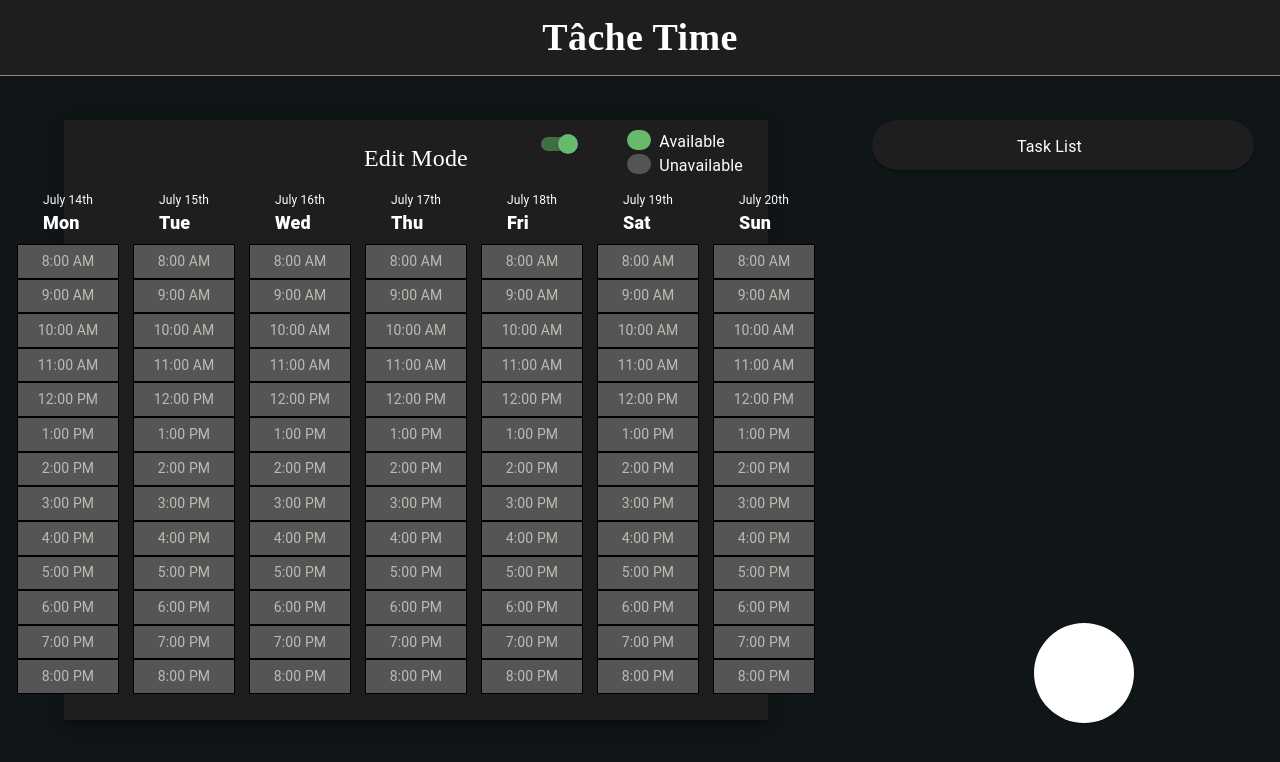
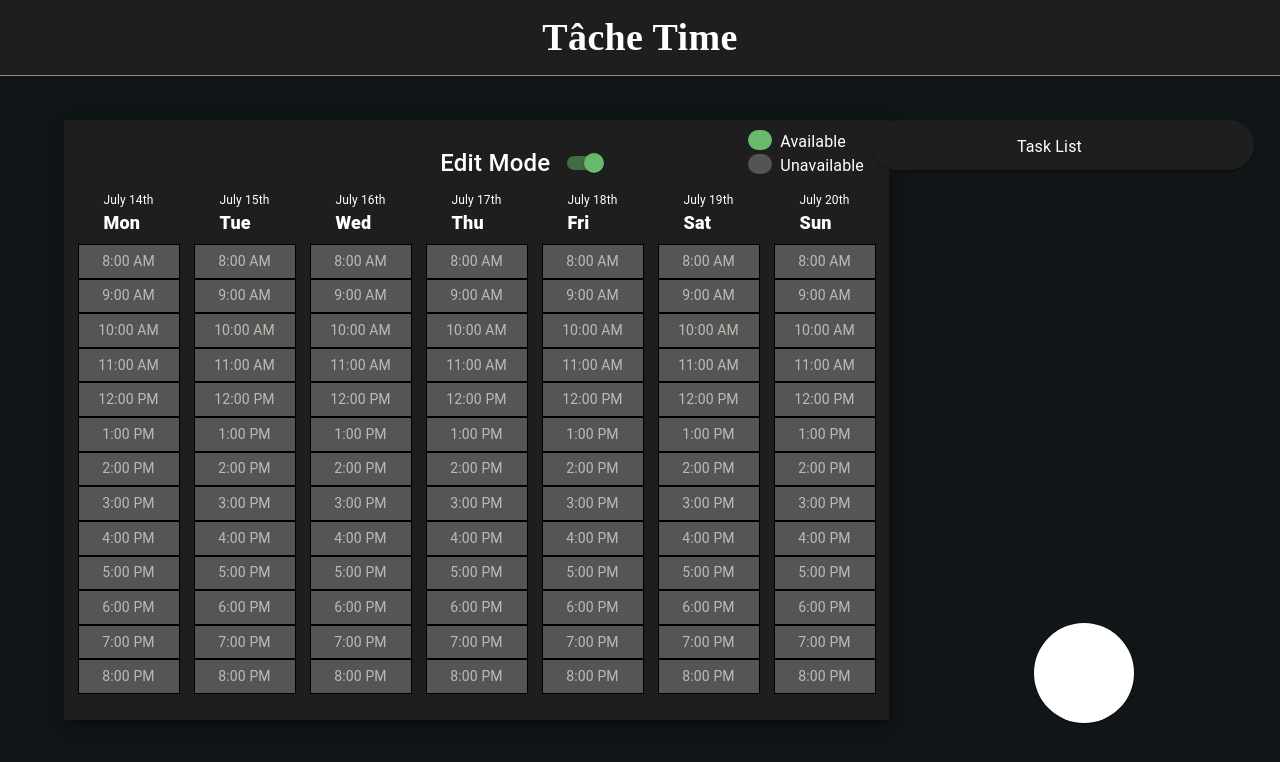
Before and after one commit to dev-pigeon/tache-time, a React (Vite) app in the folder client/: page / in a window 1280 px wide. Shown: the top 762 px of the page. Built offline with nearby package versions, Linux system fonts and the light colour scheme; some icons are missing.

Commit message:
view control toggle aligned with mode title

```diff
--- a/client/src/components/Calendar/CalendarContainer.tsx
+++ b/client/src/components/Calendar/CalendarContainer.tsx
@@ -37,6 +37,7 @@ const CalendarContainer = ({
       id="calendar-container"
       sx={{ boxShadow: 10 }}
     >
+      <Stack direction={"row"} id="calendar-label-container">
         <Tooltip
           slotProps={{
             tooltip: {
@@ -49,11 +50,12 @@ const CalendarContainer = ({
           arrow
           placement="top"
         >
-        <Typography id="calendar-container-label">
+          <Typography id="calendar-label">
             {viewControlHook.editMode ? `Edit Mode` : "View Mode"}{" "}
           </Typography>
         </Tooltip>
         <ViewControlContainer viewControlHook={viewControlHook} />
+      </Stack>
       <Stack position={"absolute"} top={10} right={25}>
         <WorkLabel text="Available" bgColor="#67ba6b" />
         <WorkLabel text="Unavailable" bgColor="#545454" />
--- a/client/src/styles/CalendarContainer.css
+++ b/client/src/styles/CalendarContainer.css
@@ -1,5 +1,6 @@
 #calendar-container {
     width: 55%;
+    min-width: 825px;
     top:15%;
     left: 5%;
     position: fixed;
@@ -9,11 +10,21 @@
     background-color: #1e1e1e;
 }
 
-#calendar-container-label {
+#calendar-label-container {
     color: var(--text-primary);
     font-size: 24px;
     font-weight: 500;
     position: absolute;
+    left: 45%;
     top: 20px;
     font-family: 'Times New Roman', Times, serif;
+    display: flex;
+    align-items: center;
+    gap: 0px;
 }
+
+#calendar-label {
+    font-size: 24px;
+    font-weight: 500;
+    margin: 5px;
+}
--- a/client/src/styles/ViewControl.css
+++ b/client/src/styles/ViewControl.css
@@ -1,12 +1,9 @@
 #view-control-container {
     z-index: 10;
-    margin: 5px;
+    margin: 0px;
     display: flex;
-    flex-direction: column;
     align-items: center;
-    position: absolute;
-    top: 0%;
-    right: 25%;
+
 }
 
 #view-control {
```
Lines whose indentation alone changed are shown as unchanged.
